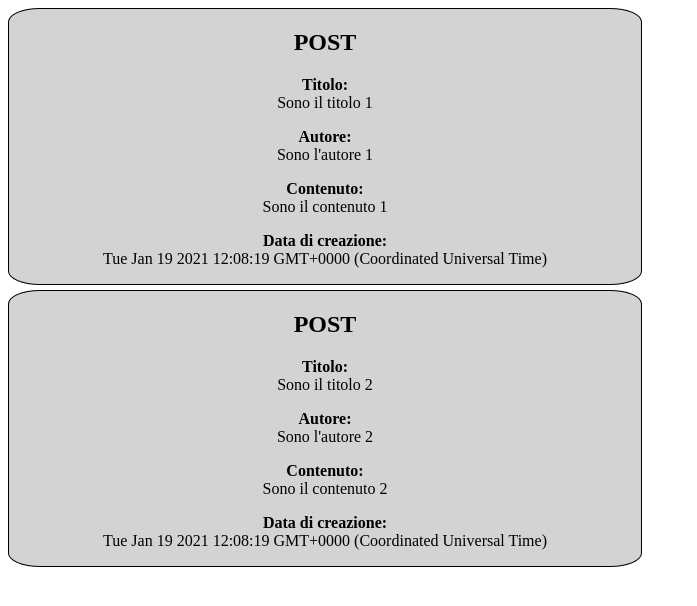
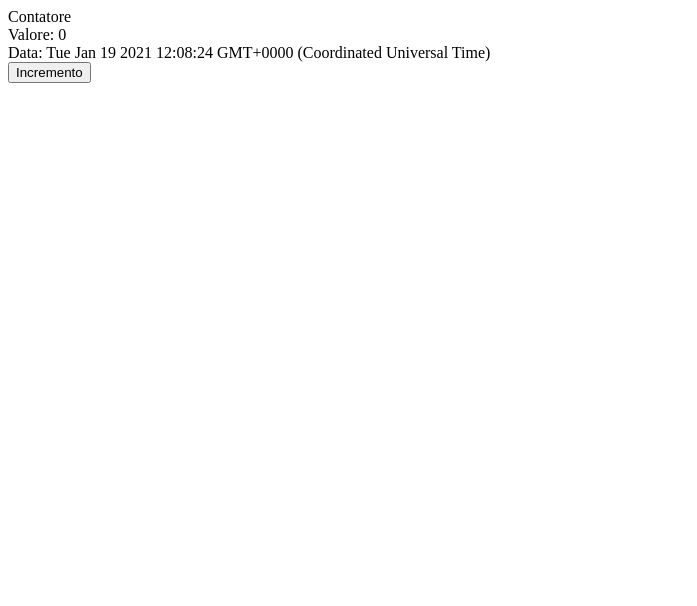
Before and after one commit to gdradi/fitstic-react-2021, a React (Create React App) app in the folder app-react-fitstic/: page / in a window 1280 px wide. Shown: the top 606 px of the page, without its empty margins (0-697 px from the left). Built offline with nearby package versions, Linux system fonts and the light colour scheme.

Commit message:
Lezione 26-01-21

```diff
--- /dev/null
+++ b/app-react-fitstic/src/contatore.tsx
@@ -0,0 +1,104 @@
+import React, { useEffect, useState } from "react";
+
+
+export let Contatore: React.FunctionComponent = () => {
+    /**
+     * Identifico qual è lo stato
+     * per questo componente, decidiamo che lo stato è un numero,
+     * che rappresenta il valore corrente del contatore
+     */
+
+     /**
+      * Lettura "in italiano" di questa istruzione
+      * 'in questo componente esiste uno stato di tipo number
+      * inizializzato a 0 rappresentato dalla variabile count.
+      * Tale stato è modificabile tramite il metodo setCount'
+      */
+    let [count, setCount] = useState<number>(0);
+    let [data, setData] = useState<Date>(new Date());
+
+    /**
+     * Per modificare lo stato,
+     * !!NON si deve modificare la variabile direttamente!!
+     * count = ....    NO!
+     *
+     * Il modo giusto è utilizzare la funzione setCount.
+     * Il parametro della funzione setCount è il nuovo valore
+     * che la variabile stato deve avere
+     *
+     *
+     * NB!
+     * Ogni volta che si modifica lo stato tramite la chiamata
+     * alla funzione setCount(..), il componente viene RIDISEGNATO!
+     *
+     */
+
+
+
+     /**
+      * Lifecycle hook
+      *
+      * Ogni componente ha il suo ciclo di vita ->
+      * 1. Inizialmente viene montato (mounting)
+      * 2. Dopo che è stato montato, può ridisegnarsi (re-render)
+      * 3. Opzionalmente, potrebbe essere smontato (unmounting)
+      *
+      * Questi 3 step sono eventi del ciclo di vita del componente
+      *
+      * Per ciascuno di questi eventi, è possibile definire una funzione che react
+      * eseguirà nel momento in cui si verifica quell'evento
+      */
+
+
+      /**
+       * Lifecycle hook del montaggio
+       *
+       * (equivalente come significato all'onCreate delle activity Android,
+       * oppure all'ngOnInit() di angular)
+       *
+       * si utilizza la funzione nativa di react useEffect(..)
+       * questa funzione vuole due parametri:
+       *
+       * il primo, è la nostra funzione che sarà eseguita al momento opportuno
+       * (quindi al montaggio, in questo caso)
+       * il secondo è un array vuoto [] <- (obbligatorio per l'evento di montaggio)
+       */
+     useEffect(() => {
+         console.log("mounting!");
+         setInterval(() => {
+            /**
+             * Abbiamo detto che non posso fare
+             * count = count+1
+             * perchè non si può intervenire direttamente sulla variabile dello stato,
+             * ma bisogna usare il setter  (setCount)
+             */
+            //console.log("Esecuzione di setInterval", count);
+            //setCount(count +1);
+            setData(new Date());
+        }, 1000);
+
+        /**
+         * Questa funzione è il lifecycle hook di unmounting
+         *
+         * equivalente a onDestroy() di android oppure
+         * ngOnDestroy()
+         */
+        return () => {
+            console.log("unmounting!");
+        }
+     }, []);
+
+
+
+
+    return <div>
+        <div>Contatore</div>
+        <div>Valore: {count}</div>
+        <div>Data: {data.toString()}</div>
+        <button onClick={() => {
+            console.log("Premuto il tasto incremento");
+            setCount(count +1);
+            //count = count+1;
+        }}>Incremento</button>
+    </div>
+}
```
Also changed, not shown: app-react-fitstic/src/esercizi/2/index.tsx (+42 -22 lines), app-react-fitstic/src/index.tsx (+7 -1 lines).
